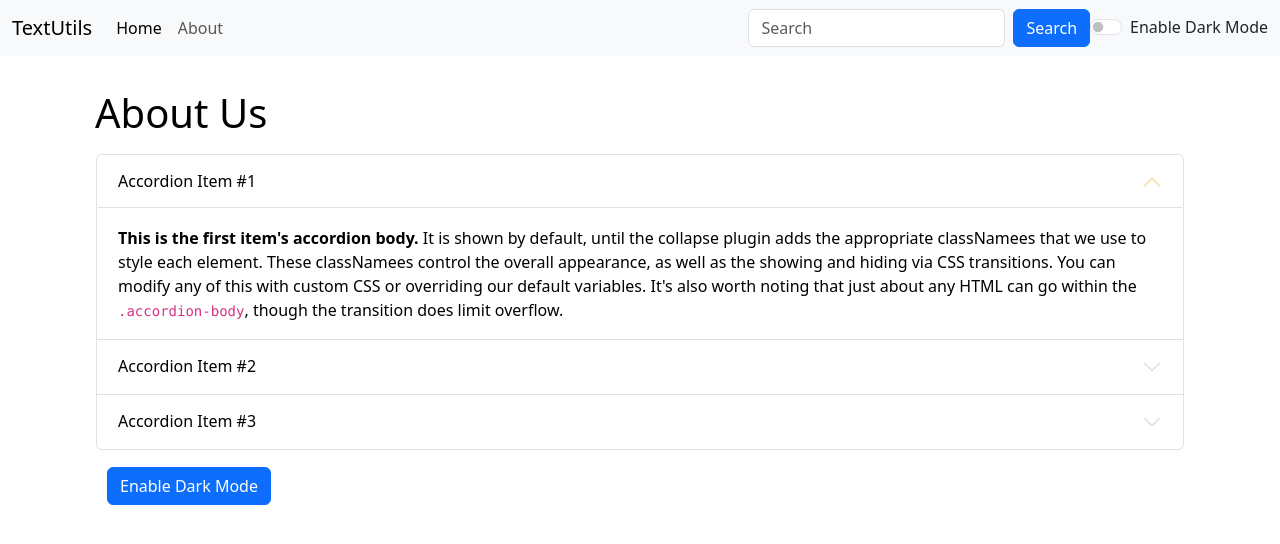
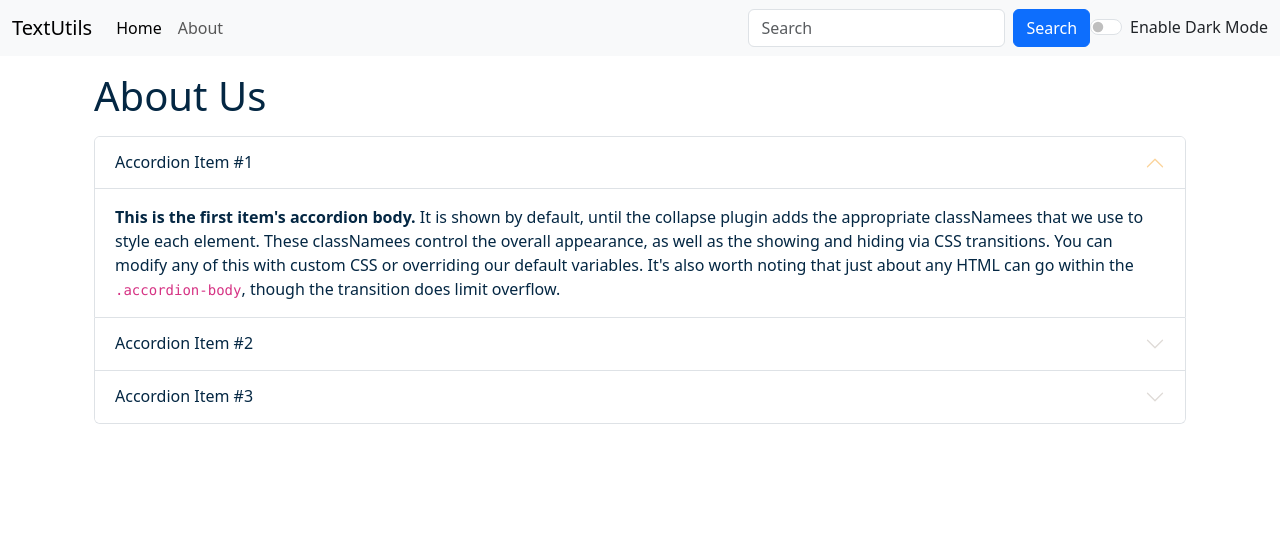
Before and after one commit to keshavjha06/react-textutils, a React (Create React App) app: page /about in a window 1280 px wide. Shown: the top 544 px of the page. Built offline with nearby package versions, Linux system fonts and the light colour scheme.

Commit message:
modified About.js

```diff
--- a/src/components/About.js
+++ b/src/components/About.js
@@ -1,33 +1,20 @@
-import React, { useState } from 'react'
+import React from 'react'
 
-export default function About() {
-    const [myStyle, setMyStyle] = useState(
-        {
-            color: 'black',
-            backgroundColor: 'white',
-            border: '1px solid white'
+export default function About(props) {
+    /*  const [myStyle, setMyStyle] = useState(
+         {
+             color: 'black',
+             backgroundColor: 'white',
+             border: '1px solid white'
 
-        })
-    const [btntext, setBtnText] = useState('Enable Dark Mode')
-    const toggleStyle = () => {
-        if (myStyle.color === 'black') {
-            setMyStyle({
-                color: 'white',
-                backgroundColor: 'black'
+         }) */
+    let myStyle = {
+        color: props.mode === 'dark' ? 'white' : '#042743',
+        backgroundColor: props.mode === 'dark' ? 'rgb(36 74 104)' : 'white'
+    }
 
-            })
-            setBtnText('Enable Light Mode')
-        }
-        else {
-            setMyStyle({
-                color: 'black',
-                backgroundColor: 'white'
-            })
-            setBtnText('Enable Dark Mode')
-        }
-    }
     return (
-        <div className="container" style={myStyle}>
+        <div className="container" style={{ color: props.mode === 'dark' ? 'white' : '#042743' }}>
             <h1 className='my-3'>About Us</h1>
             <div className="accordion" id="accordionExample" style={myStyle}>
                 <div className="accordion-item">
@@ -67,9 +54,6 @@ export default function About() {
                     </div>
                 </div>
             </div>
-            <div className="container my-3">
-                <button onClick={toggleStyle} type="button" className="btn btn-primary">{btntext}</button>
-            </div>
-        </div>
+        </div >
     )
 }
```
